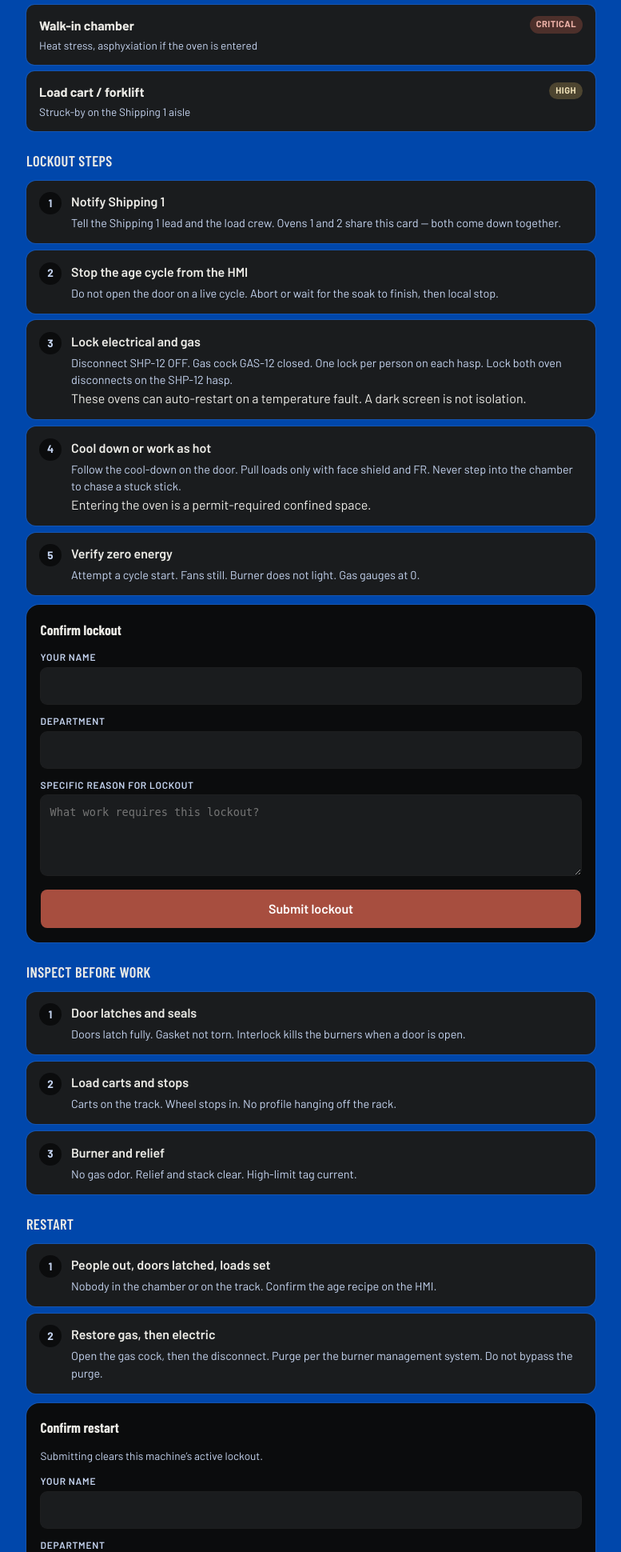
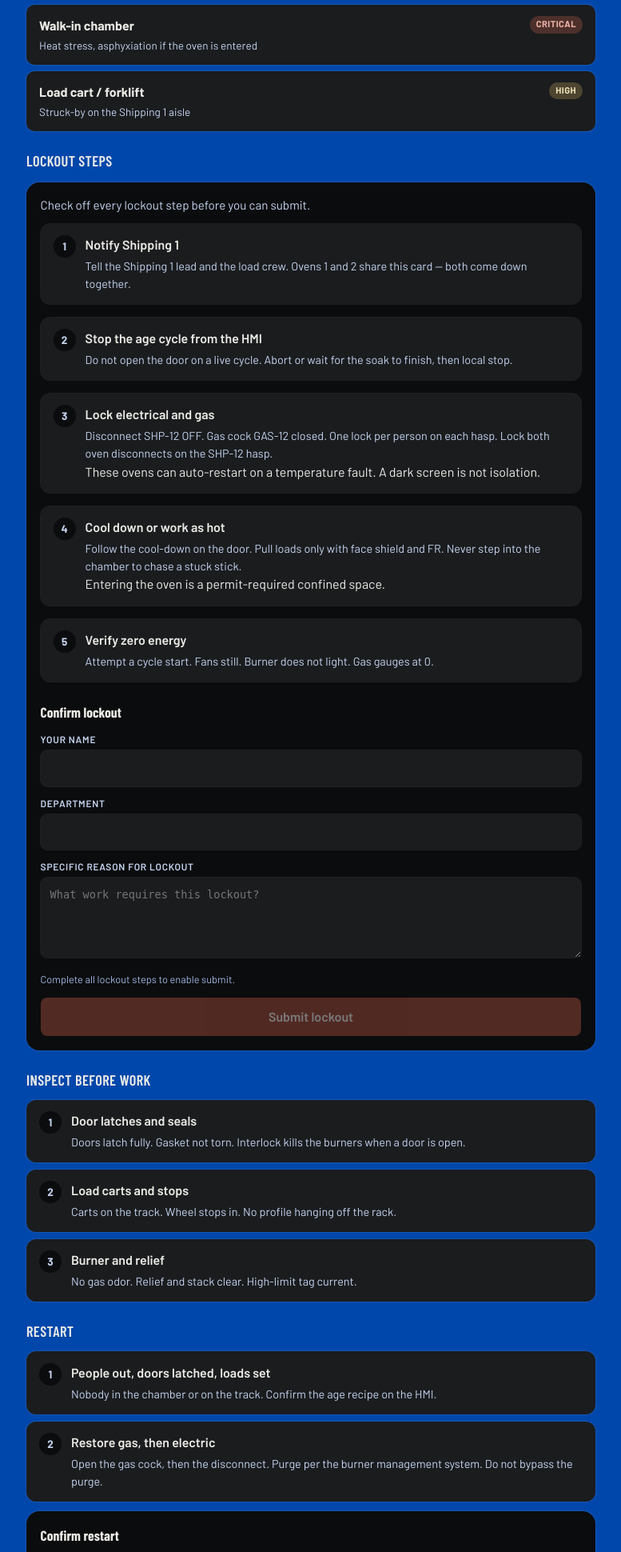
Before and after one commit to rross1450/tower-extrusion-safety, a Flask app: page /m/M-OVN-0102 in a window 1280 px wide. Shown: the part 1270-3210 px from the top of the page at 80% size, without its empty margins (251-1028 px from the left). Run offline with Flask 3, Linux system fonts and the light colour scheme; data comes from the database, SQL or seed files in the repository; data that the repository does not hold is empty; some libraries are stand-ins or nearby versions.

Commit message:
Require lockout step checklist before submit

```diff
--- a/app.py
+++ b/app.py
@@ -383,6 +383,12 @@ def machine_page(barcode):
             if action == "lockout" and not reason:
                 flash("Specific reason for lockout is required.", "error")
                 return redirect(url_for("machine_page", barcode=machine["barcode"]) + builder_qs())
+            if action == "lockout":
+                required_steps = [s.get("id") for s in machine.get("lockout", []) if s.get("id")]
+                checked = set(request.form.getlist("lockout_step"))
+                if required_steps and not set(required_steps).issubset(checked):
+                    flash("Check off every lockout step before submitting.", "error")
+                    return redirect(url_for("machine_page", barcode=machine["barcode"]) + builder_qs())
             db = get_db()
             now = utc_now()
             if action == "lockout":
--- a/static/css/app.css
+++ b/static/css/app.css
@@ -442,6 +442,49 @@ body.builder .builder-block { display: block; }
 .step .title { font-weight: 600; margin: 0 0 0.25rem; }
 .step .detail { margin: 0; font-size: 0.9rem; color: var(--muted); }
 
+.step-check {
+  cursor: pointer;
+  user-select: none;
+  position: relative;
+  transition: background-color 0.15s, box-shadow 0.15s;
+}
+.step-check input.lockout-step {
+  position: absolute;
+  opacity: 0;
+  width: 1px;
+  height: 1px;
+  pointer-events: none;
+}
+.step-check.is-checked {
+  background: color-mix(in srgb, var(--ok) 14%, var(--raised));
+}
+.step-check.is-checked .num {
+  background: var(--ok);
+  color: var(--bg);
+}
+.step-check.is-checked .title {
+  text-decoration: line-through;
+  color: var(--muted);
+}
+.step-check:hover {
+  box-shadow: 0 0 0 1px rgba(255,255,255,0.13);
+}
+#lockout-submit:disabled {
+  opacity: 0.45;
+  cursor: not-allowed;
+}
+.lockout-checklist {
+  display: flex;
+  flex-direction: column;
+  gap: 0.5rem;
+  margin-bottom: 1rem;
+}
+.step-check .title,
+.step-check .detail,
+.step-check .warn {
+  display: block;
+}
+
 .lockout-photo {
   width: 100%;
   border-radius: var(--radius);
--- a/templates/machine.html
+++ b/templates/machine.html
@@ -95,20 +95,25 @@
   {% if m.lockoutPhoto %}
   <img class="lockout-photo" src="{{ m.lockoutPhoto }}" alt="Lockout points for {{ m.name }}">
   {% endif %}
-  {% for step in m.lockout %}
-  <div class="step">
-    <div class="num">{{ loop.index }}</div>
-    <div class="body">
-      <p class="title">{{ step.title }}</p>
-      <p class="detail">{{ step.detail }}</p>
-      {% if step.warn %}<div class="warn">{{ step.warn }}</div>{% endif %}
-    </div>
-  </div>
-  {% endfor %}
 
-  <form class="checklist-form" method="post" action="{{ url_for('machine_page', barcode=m.barcode) }}{{ builder_qs }}">
+  <form class="checklist-form" id="lockout-form" method="post" action="{{ url_for('machine_page', barcode=m.barcode) }}{{ builder_qs }}">
     {% if builder %}<input type="hidden" name="builder" value="1">{% endif %}
     <input type="hidden" name="action" value="lockout">
+    <p class="form-lead" style="margin:0 0 0.75rem;">Check off every lockout step before you can submit.</p>
+    <div class="lockout-checklist" id="lockout-checklist">
+      {% for step in m.lockout %}
+      <label class="step step-check">
+        <input type="checkbox" class="lockout-step" name="lockout_step" value="{{ step.id }}" required>
+        <span class="num" aria-hidden="true">{{ loop.index }}</span>
+        <span class="body">
+          <span class="title">{{ step.title }}</span>
+          <span class="detail">{{ step.detail }}</span>
+          {% if step.warn %}<span class="warn">{{ step.warn }}</span>{% endif %}
+        </span>
+      </label>
+      {% endfor %}
+    </div>
+
     <h3>Confirm lockout</h3>
     <div class="field">
       <label for="lo-name">Your name</label>
@@ -122,7 +127,8 @@
       <label for="lo-reason">Specific reason for lockout</label>
       <textarea id="lo-reason" name="reason" required rows="3" placeholder="What work requires this lockout?"></textarea>
     </div>
-    <button class="btn btn-danger" type="submit" style="width:100%;">Submit lockout</button>
+    <p class="hint" id="lockout-hint">Complete all lockout steps to enable submit.</p>
+    <button class="btn btn-danger" id="lockout-submit" type="submit" style="width:100%;" disabled>Submit lockout</button>
   </form>
 </section>
 
@@ -205,5 +211,33 @@ JsBarcode("#barcode", {{ machine.barcode|tojson }}, {
   background: "#ffffff",
   lineColor: "#000000"
 });
+
+(function () {
+  var form = document.getElementById("lockout-form");
+  if (!form) return;
+  var boxes = Array.prototype.slice.call(form.querySelectorAll(".lockout-step"));
+  var btn = document.getElementById("lockout-submit");
+  var hint = document.getElementById("lockout-hint");
+  function sync() {
+    var done = boxes.every(function (b) { return b.checked; });
+    boxes.forEach(function (b) {
+      b.closest(".step-check").classList.toggle("is-checked", b.checked);
+    });
+    btn.disabled = !done;
+    if (hint) {
+      hint.textContent = done
+        ? "All steps checked — fill name, department, and reason, then submit."
+        : "Complete all lockout steps to enable submit.";
+    }
+  }
+  boxes.forEach(function (b) { b.addEventListener("change", sync); });
+  form.addEventListener("submit", function (e) {
+    if (!boxes.every(function (b) { return b.checked; })) {
+      e.preventDefault();
+      alert("Check off every lockout step before submitting.");
+    }
+  });
+  sync();
+})();
 </script>
 {% endblock %}
```
